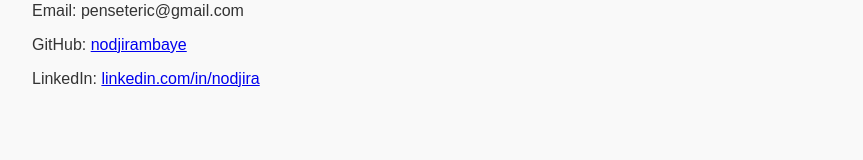
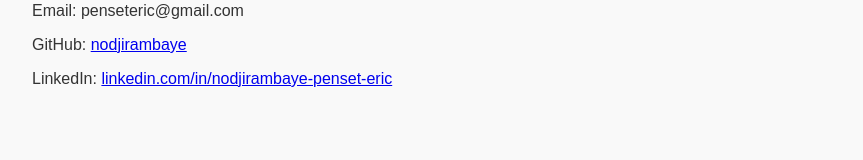
Before and after one commit to nodjirambaye/nodjirambaye.github.io, a plain HTML site: page index.html in a window 1280 px wide. Shown: the part 1465-1625 px from the top of the page, without its empty margins (208-1071 px from the left). Drawn offline with Linux system fonts and the light colour scheme.

Commit message:
Update index.html

```diff
--- a/index.html
+++ b/index.html
@@ -100,7 +100,7 @@
     <h2>Contact</h2>
     <p>Email: penseteric@gmail.com</p>
     <p>GitHub: <a href="https://github.com/nodjirambaye" target="_blank">nodjirambaye</a></p>
-    <p>LinkedIn: <a href="https://linkedin.com/in/nodjirambaye-penset-eric-6a1a591ab" target="_blank">linkedin.com/in/nodjira</a></p>
+    <p>LinkedIn: <a href="https://www.linkedin.com/in/nodjirambaye-penset-eric-6a1a591ab" target="_blank">linkedin.com/in/nodjirambaye-penset-eric</a></p>
 </section>
 
 <footer>
```
